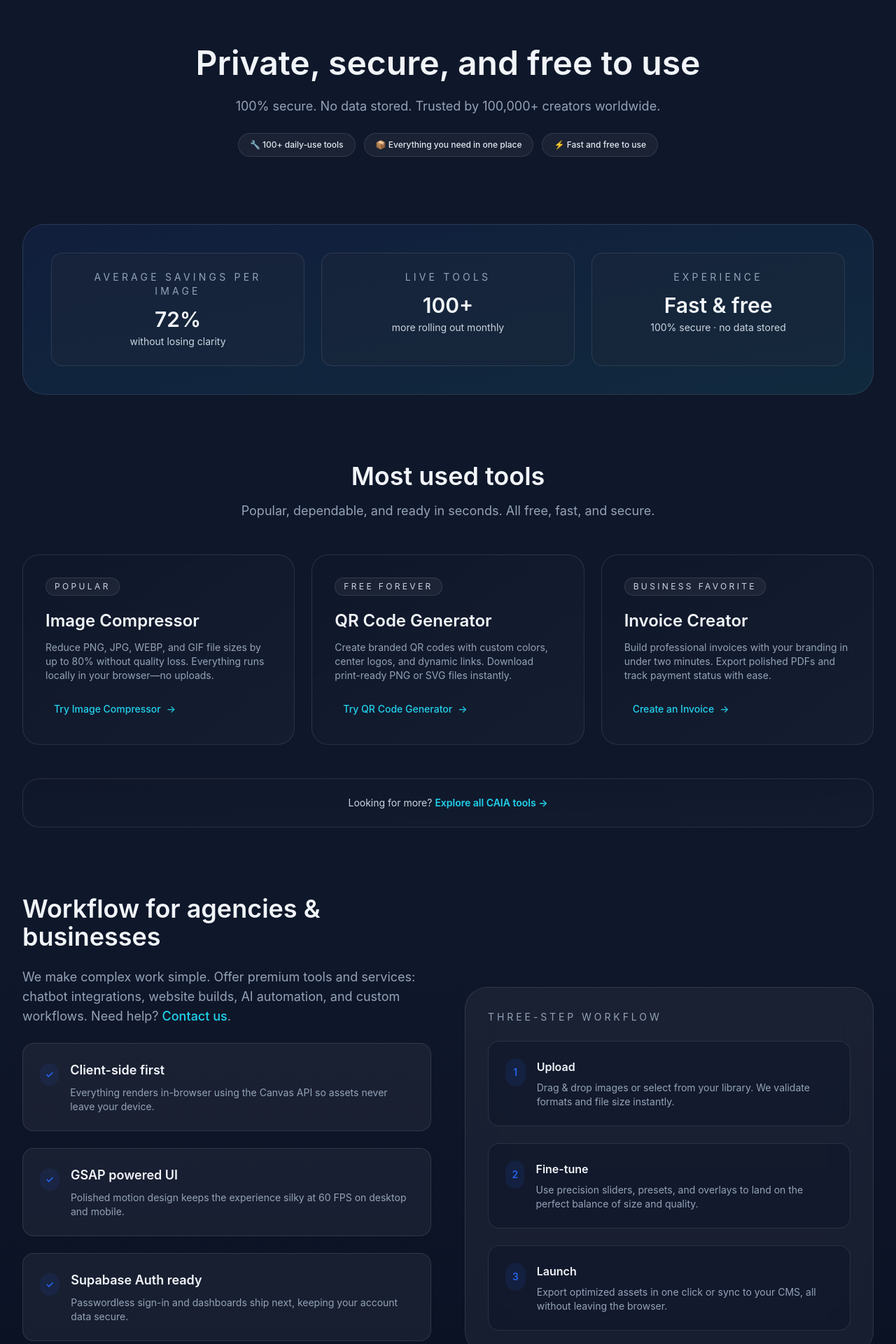
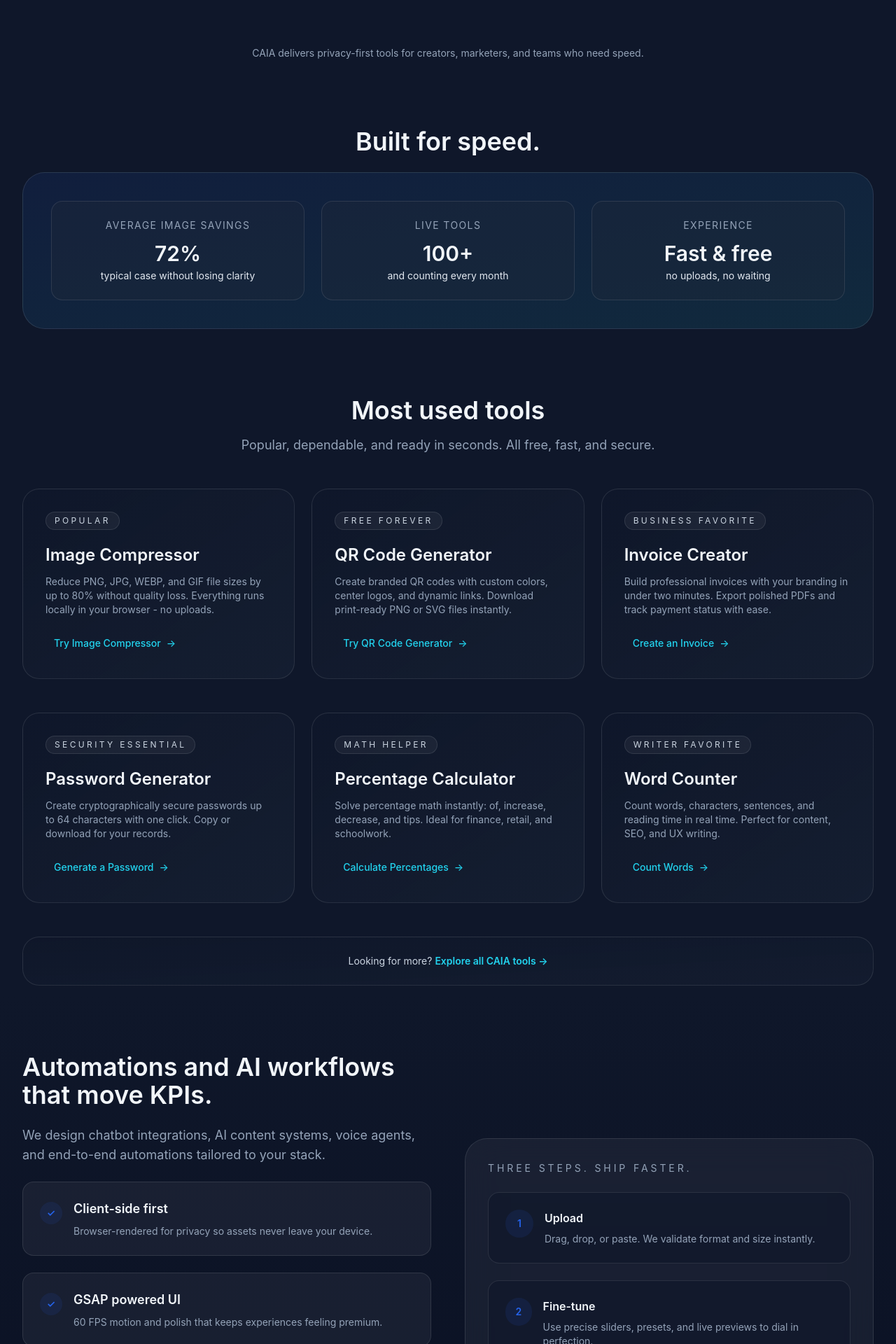
Before and after one commit to whisperingmystery-spec/creativai-frontend, a Vue app: page / in a window 1280 px wide. Shown: the part 700-2620 px from the top of the page at 70% size. Built offline with nearby package versions, Linux system fonts and the light colour scheme; no server answers.

Commit message:
feat(home): refresh hero copy, stats, and workflow

```diff
--- a/src/App.vue
+++ b/src/App.vue
@@ -87,7 +87,7 @@
               </div>
             </div>
             <p class="text-sm text-slate-400">
-              Premium AI-powered tools for modern teams. Compress, create, and calculate at lightning speed with zero compromise.
+              Premium AI-powered tools for modern teams - private, fast, and free.
             </p>
             <div class="flex flex-col gap-1 text-sm text-slate-400">
               <p>Email: <a href="mailto:team@creativaiagency.com" class="text-slate-200 hover:text-brand-accent">team@creativaiagency.com</a></p>
--- a/src/components/home/ToolsIntroBlock.vue
+++ b/src/components/home/ToolsIntroBlock.vue
@@ -13,17 +13,7 @@
 </script>
 
 <template>
-  <section class="space-y-6 text-center">
-    <h2 class="px-2 text-3xl font-semibold leading-tight text-slate-100 md:text-5xl">
-      Private, secure, and free to use
-    </h2>
-    <p class="mx-auto max-w-3xl px-2 text-base text-slate-400 md:text-lg">
-      100% secure. No data stored. Trusted by 100,000+ creators worldwide.
-    </p>
-    <div class="mx-auto flex max-w-3xl flex-wrap items-center justify-center gap-3 text-xs font-medium text-slate-200">
-      <span class="inline-flex items-center gap-2 rounded-full border border-white/10 bg-white/5 px-4 py-2">🔧 100+ daily‑use tools</span>
-      <span class="inline-flex items-center gap-2 rounded-full border border-white/10 bg-white/5 px-4 py-2">📦 Everything you need in one place</span>
-      <span class="inline-flex items-center gap-2 rounded-full border border-white/10 bg-white/5 px-4 py-2">⚡ Fast and free to use</span>
-    </div>
+  <section class="text-center text-sm text-slate-400">
+    <p>CAIA delivers privacy-first tools for creators, marketers, and teams who need speed.</p>
   </section>
 </template>
--- a/src/pages/Home.vue
+++ b/src/pages/Home.vue
@@ -5,15 +5,15 @@
 import ToolsIntroBlock from '@/components/home/ToolsIntroBlock.vue'
 
 const heroStats = [
-  { label: 'Average savings per image', value: '72%', detail: 'without losing clarity' },
-  { label: 'Live tools', value: '100+', detail: 'more rolling out monthly' },
-  { label: 'Experience', value: 'Fast & free', detail: '100% secure · no data stored' }
+  { label: 'Average image savings', value: '72%', detail: 'typical case without losing clarity' },
+  { label: 'Live tools', value: '100+', detail: 'and counting every month' },
+  { label: 'Experience', value: 'Fast & free', detail: 'no uploads, no waiting' }
 ]
 
 const featuredTools = [
   {
     title: 'Image Compressor',
-    description: 'Reduce PNG, JPG, WEBP, and GIF file sizes by up to 80% without quality loss. Everything runs locally in your browser—no uploads.',
+    description: 'Reduce PNG, JPG, WEBP, and GIF file sizes by up to 80% without quality loss. Everything runs locally in your browser - no uploads.',
     badge: 'Popular',
     to: { name: 'image-optimization-suite', query: { tab: 'compress' } },
     cta: 'Try Image Compressor'
@@ -34,49 +34,72 @@
   }
 ]
 
+const additionalTools = [
+  {
+    title: 'Password Generator',
+    description: 'Create cryptographically secure passwords up to 64 characters with one click. Copy or download for your records.',
+    badge: 'Security essential',
+    to: { name: 'password-generator' },
+    cta: 'Generate a Password'
+  },
+  {
+    title: 'Percentage Calculator',
+    description: 'Solve percentage math instantly: of, increase, decrease, and tips. Ideal for finance, retail, and schoolwork.',
+    badge: 'Math helper',
+    to: { name: 'percentage-calculator' },
+    cta: 'Calculate Percentages'
+  },
+  {
+    title: 'Word Counter',
+    description: 'Count words, characters, sentences, and reading time in real time. Perfect for content, SEO, and UX writing.',
+    badge: 'Writer favorite',
+    to: { name: 'word-counter' },
+    cta: 'Count Words'
+  }
+]
+
 const benefits = [
   {
     title: 'Client-side first',
-    copy: 'Everything renders in-browser using the Canvas API so assets never leave your device.'
+    copy: 'Browser-rendered for privacy so assets never leave your device.'
   },
   {
     title: 'GSAP powered UI',
-    copy: 'Polished motion design keeps the experience silky at 60 FPS on desktop and mobile.'
+    copy: '60 FPS motion and polish that keeps experiences feeling premium.'
   },
   {
     title: 'Supabase Auth ready',
-    copy: 'Passwordless sign-in and dashboards ship next, keeping your account data secure.'
+    copy: 'Passwordless sign-in rolling out next to make onboarding effortless.'
   },
   {
     title: 'Agency scale built-in',
-    copy: 'Organize brand kits, presets, and workflows built for high-volume creative teams.'
+    copy: 'Brand kits, presets, and team workflows ready for scale.'
   }
 ]
 
 const workflowSteps = [
   {
     step: 'Upload',
-    copy: 'Drag & drop images or select from your library. We validate formats and file size instantly.'
+    copy: 'Drag, drop, or paste. We validate format and size instantly.'
   },
   {
     step: 'Fine-tune',
-    copy: 'Use precision sliders, presets, and overlays to land on the perfect balance of size and quality.'
+    copy: 'Use precise sliders, presets, and live previews to dial in perfection.'
   },
   {
     step: 'Launch',
-    copy: 'Export optimized assets in one click or sync to your CMS, all without leaving the browser.'
+    copy: 'Export in one click or sync to your CMS without leaving the browser.'
   }
 ]
 
 const testimonials = [
   {
-    quote:
-      'CreatiVAI cut our campaign asset weight by half while keeping the photography razor sharp. The polish rivals any native app we have used.',
+    quote: 'CAIA cut our campaign asset weight by half while keeping the photography razor sharp.',
     author: 'Priya Memon',
     role: 'Creative Director, Northbeam Studio'
   },
   {
-    quote: 'The drag-and-drop experience feels like a premium Mac app. Our team ships landing pages twice as fast now.',
+    quote: 'Feels like a premium Mac app. We ship landing pages twice as fast.',
     author: 'Dylan Carter',
     role: 'Head of Growth, Portico Labs'
   }
@@ -89,7 +112,7 @@
   {
     id: 'compress',
     title: 'Image Compressor',
-    summary: 'Shrink PNG, JPG, WEBP, and GIF files by up to 80% with zero quality loss. All processing happens locally—no uploads, no waiting.',
+    summary: 'Shrink PNG, JPG, WEBP, and GIF files by up to 80% with zero quality loss. All processing happens locally - no uploads, no waiting.',
     to: { name: 'image-optimization-suite', query: { tab: 'compress' } },
     badge: 'Popular'
   },
@@ -115,7 +138,7 @@
   {
     id: 'sip',
     title: 'SIP Calculator',
-    summary: 'Project SIP growth with expense ratios, inflation, and optional lump sums—output ready to share.',
+    summary: 'Project SIP growth with expense ratios, inflation, and optional lump sums - output ready to share.',
     to: { name: 'sip-calculator' }
   },
   {
@@ -127,7 +150,7 @@
   {
     id: 'case',
     title: 'Text Case Converter',
-    summary: 'Flip text between Title Case, snake_case, camelCase, and more instantly—no manual editing.',
+    summary: 'Flip text between Title Case, snake_case, camelCase, and more instantly - no manual editing.',
     to: { name: 'text-case-converter' }
   }
 ]
@@ -147,16 +170,21 @@
     <AnimatedHero :slides="heroSlides" />
     <ToolsIntroBlock />
 
-    <section class="rounded-[32px] border border-white/10 bg-gradient-to-br from-brand/10 to-brand-accent/10 p-8 sm:p-10">
+    <section class="space-y-6">
+      <div class="text-center">
+        <h2 class="text-3xl font-semibold text-slate-100 md:text-4xl">Built for speed.</h2>
+      </div>
+      <div class="rounded-[32px] border border-white/10 bg-gradient-to-br from-brand/10 to-brand-accent/10 p-8 sm:p-10">
         <div class="grid gap-6 sm:grid-cols-3">
           <div
             v-for="stat in heroStats"
             :key="stat.label"
-          class="rounded-2xl border border-white/10 bg-slate-800/40 p-6 text-center transition hover:scale-[1.02] hover:border-brand-accent/40"
+            class="rounded-2xl border border-white/10 bg-slate-800/40 p-6 text-center transition hover:scale-[1.03] hover:border-brand-accent/40 hover:shadow-glow"
           >
-          <p class="text-sm uppercase tracking-[0.3em] text-slate-400">{{ stat.label }}</p>
+            <p class="text-sm uppercase tracking-widest text-slate-400">{{ stat.label }}</p>
             <p class="mt-3 text-3xl font-semibold text-slate-100">{{ stat.value }}</p>
-          <p class="mt-1 text-sm text-slate-300">{{ stat.detail }}</p>
+            <p class="mt-1 text-sm text-slate-200">{{ stat.detail }}</p>
+          </div>
         </div>
       </div>
     </section>
@@ -193,6 +221,29 @@
           </RouterLink>
         </article>
       </div>
+      <div class="grid gap-6 md:grid-cols-3">
+        <article
+          v-for="tool in additionalTools"
+          :key="tool.title"
+          class="group relative flex flex-col gap-5 rounded-3xl border border-white/10 bg-gradient-to-br from-slate-900/50 to-slate-800/40 p-8 transition hover:border-brand-accent/40"
+        >
+          <div class="pointer-events-none absolute inset-0 rounded-3xl opacity-0 transition-opacity duration-200 group-hover:opacity-100 bg-gradient-to-br from-brand/10 to-brand-accent/10"></div>
+          <span class="inline-flex w-fit items-center rounded-full border border-white/10 bg-white/5 px-3 py-1 text-xs uppercase tracking-[0.28em] text-slate-300">
+            {{ tool.badge }}
+          </span>
+          <div class="space-y-3">
+            <h3 class="text-2xl font-semibold text-slate-100">{{ tool.title }}</h3>
+            <p class="text-sm text-slate-400">{{ tool.description }}</p>
+          </div>
+          <RouterLink
+            :to="tool.to"
+            class="inline-flex items-center gap-2 text-sm font-medium text-brand-accent transition group-hover:gap-3 focus-visible:outline-none focus-visible:ring-2 focus-visible:ring-brand-accent rounded-full px-3 py-2 w-fit"
+          >
+            {{ tool.cta }}
+            <span aria-hidden="true">→</span>
+          </RouterLink>
+        </article>
+      </div>
       <div class="rounded-3xl border border-white/10 bg-gradient-to-br from-slate-900/40 to-slate-800/30 p-6 text-center text-sm text-slate-300">
         Looking for more? <RouterLink class="font-semibold text-brand-accent hover:underline" :to="{ name: 'tools' }">Explore all CAIA tools →</RouterLink>
       </div>
@@ -200,10 +251,9 @@
 
     <section class="grid gap-12 lg:grid-cols-[1fr_1fr] lg:items-center">
       <div class="space-y-6">
-        <h2 class="text-3xl font-semibold text-slate-100 md:text-4xl">Workflow for agencies & businesses</h2>
+        <h2 class="text-3xl font-semibold text-slate-100 md:text-4xl">Automations and AI workflows that move KPIs.</h2>
         <p class="text-base text-slate-400 md:text-lg">
-          We make complex work simple. Offer premium tools and services: chatbot integrations, website builds, AI automation, and custom workflows. Need help?
-          <RouterLink class="text-brand-accent font-medium hover:underline" :to="{ name: 'contact' }">Contact us</RouterLink>.
+          We design chatbot integrations, AI content systems, voice agents, and end-to-end automations tailored to your stack.
         </p>
         <ul class="space-y-6">
           <li
@@ -220,10 +270,16 @@
             </div>
           </li>
         </ul>
+        <RouterLink
+          :to="{ name: 'contact' }"
+          class="inline-flex w-fit items-center justify-center rounded-full bg-gradient-to-br from-brand to-brand-accent px-6 py-3 text-sm font-medium text-white shadow-glow transition hover:opacity-95 focus-visible:outline-none focus-visible:ring-2 focus-visible:ring-brand-accent"
+        >
+          Get a free blueprint (we'll send a 1-page plan)
+        </RouterLink>
       </div>
 
       <div class="rounded-[32px] border border-white/10 bg-white/5 p-8 backdrop-blur-xl">
-        <h3 class="text-sm uppercase tracking-[0.28em] text-slate-400">Three-step workflow</h3>
+        <h3 class="text-sm uppercase tracking-[0.28em] text-slate-400">Three steps. Ship faster.</h3>
         <ol class="mt-6 space-y-6">
           <li
             v-for="(step, index) in workflowSteps"
@@ -244,9 +300,9 @@
 
     <section class="grid gap-8 rounded-[32px] border border-white/10 bg-white/5 p-8 sm:p-12 lg:grid-cols-2">
       <div class="space-y-6">
-      <h2 class="text-3xl font-semibold text-slate-100 md:text-4xl">People are already shipping with CAIA</h2>
+        <h2 class="text-3xl font-semibold text-slate-100 md:text-4xl">Teams that rely on CAIA</h2>
         <p class="text-base text-slate-400 md:text-lg">
-          Teams in SaaS, eCommerce, and creative agencies are reducing asset weight, improving page speed, and presenting flawless visuals.
+          From SaaS to eCommerce, creative teams trust CAIA to lighten assets, accelerate production, and maintain polish.
         </p>
       </div>
       <div class="space-y-6">
@@ -255,7 +311,7 @@
           :key="testimonial.author"
           class="rounded-3xl border border-white/10 bg-gradient-to-br from-slate-900/50 to-slate-800/40 p-6"
         >
-          <blockquote class="text-sm text-slate-300">“{{ testimonial.quote.replace('CreatiVAI', 'CAIA') }}”</blockquote>
+          <blockquote class="text-sm text-slate-300">“{{ testimonial.quote }}”</blockquote>
           <figcaption class="mt-4 text-xs uppercase tracking-[0.3em] text-slate-500">
             {{ testimonial.author }} · {{ testimonial.role }}
           </figcaption>
@@ -264,9 +320,9 @@
     </section>
 
     <section class="rounded-[32px] border border-white/10 bg-gradient-to-br from-brand/15 to-brand-accent/10 p-10 text-center text-slate-100">
-      <h2 class="text-3xl font-semibold md:text-4xl">Ready to unlock premium creative tooling?</h2>
+      <h2 class="text-3xl font-semibold md:text-4xl">Ready for premium creative tooling?</h2>
       <p class="mx-auto mt-4 max-w-2xl text-base text-slate-200 md:text-lg">
-        Sign up to get early access to the CreatiVAI Agency dashboard. We’ll notify you the moment Supabase auth goes live and new tools launch.
+        Sign up for early access to the CAIA dashboard. We will notify you when Supabase Auth goes live and new tools drop.
       </p>
       <div class="mt-8 flex flex-col justify-center gap-3 sm:flex-row">
         <a
```
Also changed, not shown: src/components/home/AnimatedHero.vue (+13 -6 lines). Lines whose indentation alone changed are shown as unchanged.
